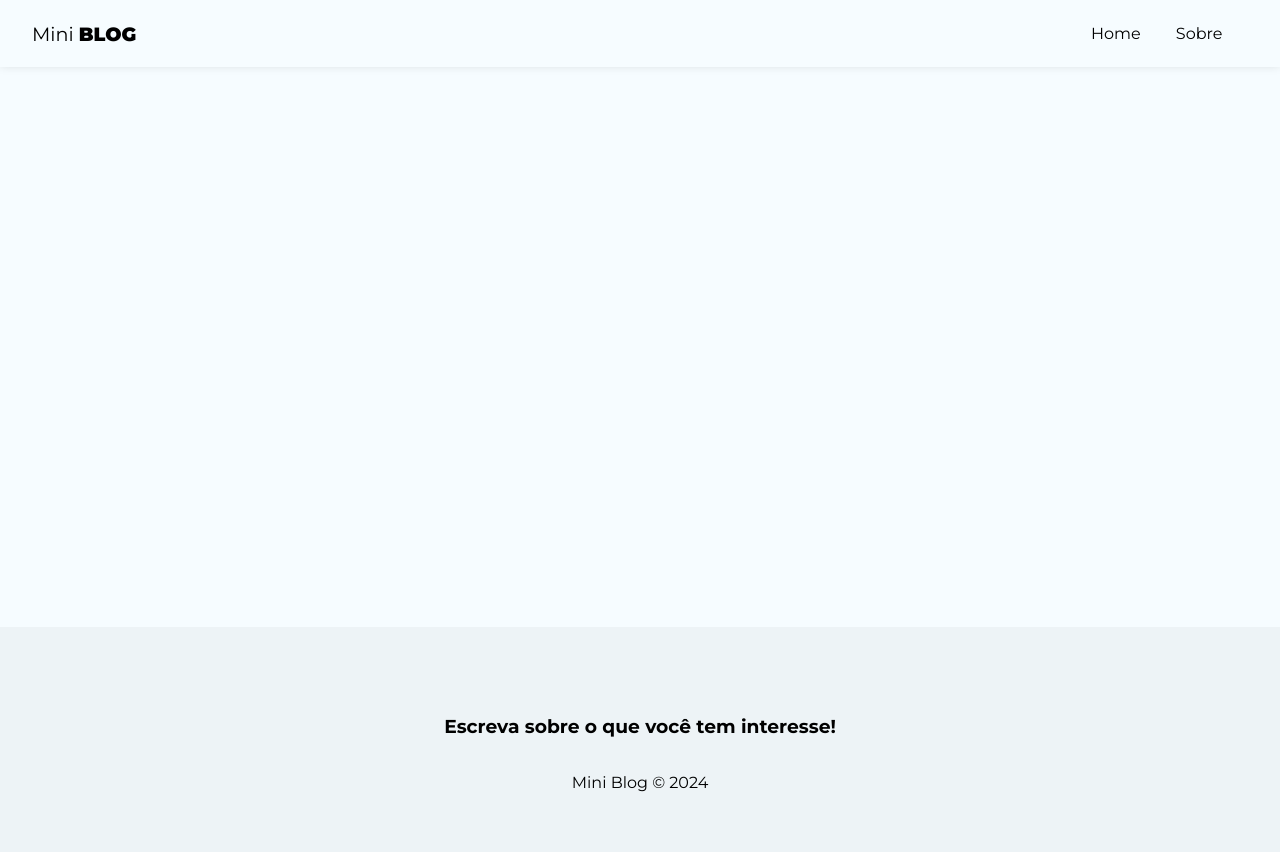
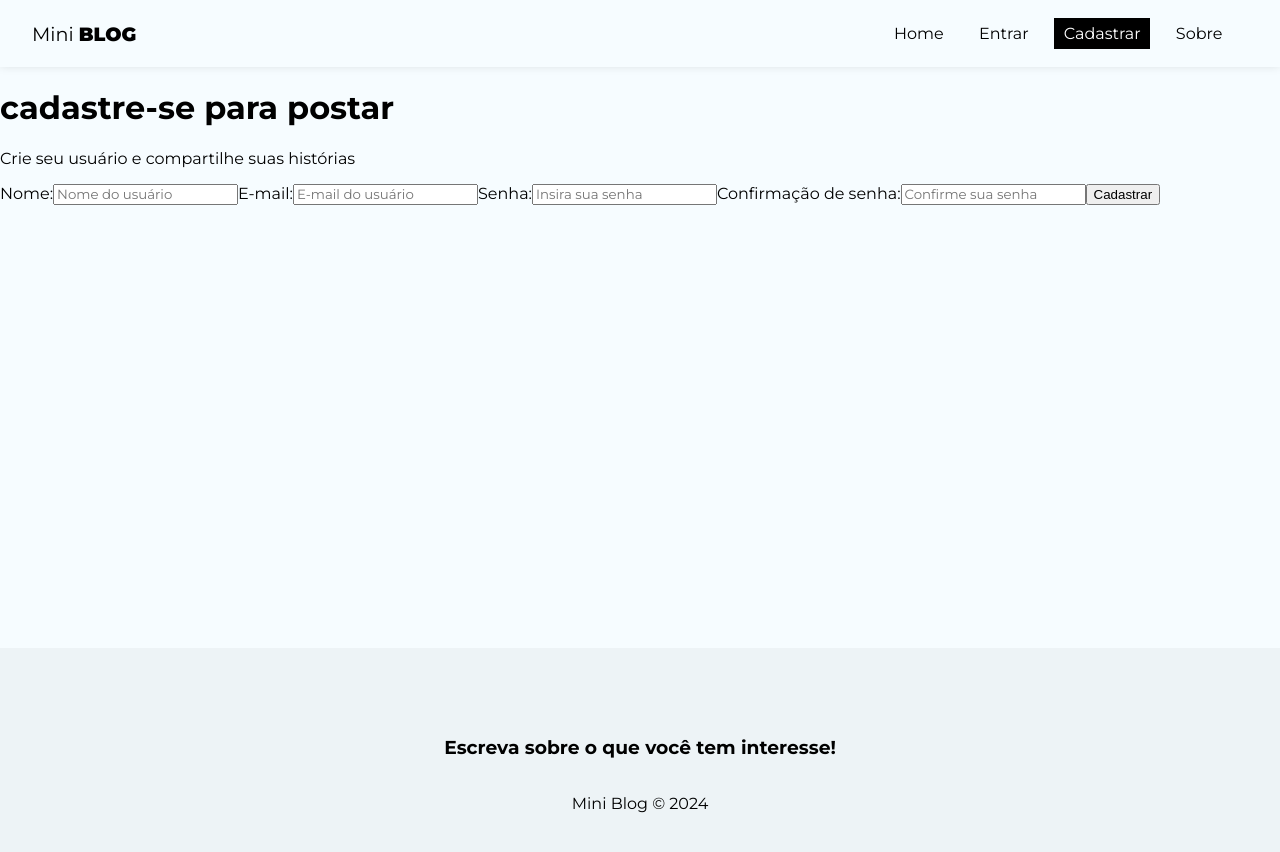
Before and after one commit to evandrodias11/miniblog-react, a React (Vite) app: page /register in a window 1280 px wide. Shown: the top 852 px of the page. Built offline with nearby package versions, Linux system fonts and the light colour scheme.

Commit message:
cria e adiciona a tela principal as paginas de login e cadastro

```diff
--- a/src/App.jsx
+++ b/src/App.jsx
@@ -9,6 +9,8 @@
 //components
 import Navbar from "./components/Navbar";
 import Footer from "./components/Footer";
+import Login from "./pages/Login/Login";
+import Register from "./pages/Register/Register";
 
 function App() {
   return (
@@ -20,6 +22,8 @@
             <Routes>
               <Route path="/" element={<Home />} />
               <Route path="/about" element={<About />} />
+              <Route path="/login" element={<Login />} />
+              <Route path="/register" element={<Register />} />
             </Routes>
           </div>
           <Footer />
--- a/src/components/Navbar.jsx
+++ b/src/components/Navbar.jsx
@@ -18,6 +18,22 @@
         </li>
         <li>
           <NavLink
+            to="/login"
+            className={({ isActive }) => (isActive ? styles.active : "")}
+          >
+            Entrar
+          </NavLink>
+        </li>
+        <li>
+          <NavLink
+            to="/register"
+            className={({ isActive }) => (isActive ? styles.active : "")}
+          >
+            Cadastrar
+          </NavLink>
+        </li>
+        <li>
+          <NavLink
             to="/about"
             className={({ isActive }) => (isActive ? styles.active : "")}
           >
--- /dev/null
+++ b/src/pages/Login/Login.jsx
@@ -0,0 +1,11 @@
+import styles from "./Login.module.css";
+
+const Login = () => {
+  return (
+    <div>
+      <h2>Login</h2>
+    </div>
+  );
+};
+
+export default Login;
--- /dev/null
+++ b/src/pages/Register/Register.jsx
@@ -0,0 +1,55 @@
+import styles from "./Register.module.css";
+
+import { useState, useEffect } from "react";
+
+const Register = () => {
+  return (
+    <div>
+      <h1>cadastre-se para postar</h1>
+      <p>Crie seu usuário e compartilhe suas histórias</p>
+      <form>
+        <label>
+          <span>Nome:</span>
+          <input
+            type="text"
+            name="displayName"
+            placeholder="Nome do usuário"
+            required
+          />
+        </label>
+        <label>
+          <span>E-mail:</span>
+          <input
+            type="email"
+            name="email"
+            placeholder="E-mail do usuário"
+            required
+          />
+        </label>
+        <label>
+          <span>Senha:</span>
+          <input
+            type="password"
+            name="password"
+            placeholder="Insira sua senha"
+            required
+          />
+        </label>
+        <label>
+          <span>Confirmação de senha:</span>
+          <input
+            type="password"
+            name="confirmPassword"
+            placeholder="Confirme sua senha"
+            required
+          />
+        </label>
+        <button type="submit" className="btn">
+          Cadastrar
+        </button>
+      </form>
+    </div>
+  );
+};
+
+export default Register;
--- /dev/null
+++ b/src/pages/Register/Register.module.css
@@ -0,0 +1,7 @@
+.register {
+  text-align: center;
+}
+
+.register p {
+  color: #aaa;
+}
```
Also changed, not shown: src/pages/Login/Login.module.css (added).
